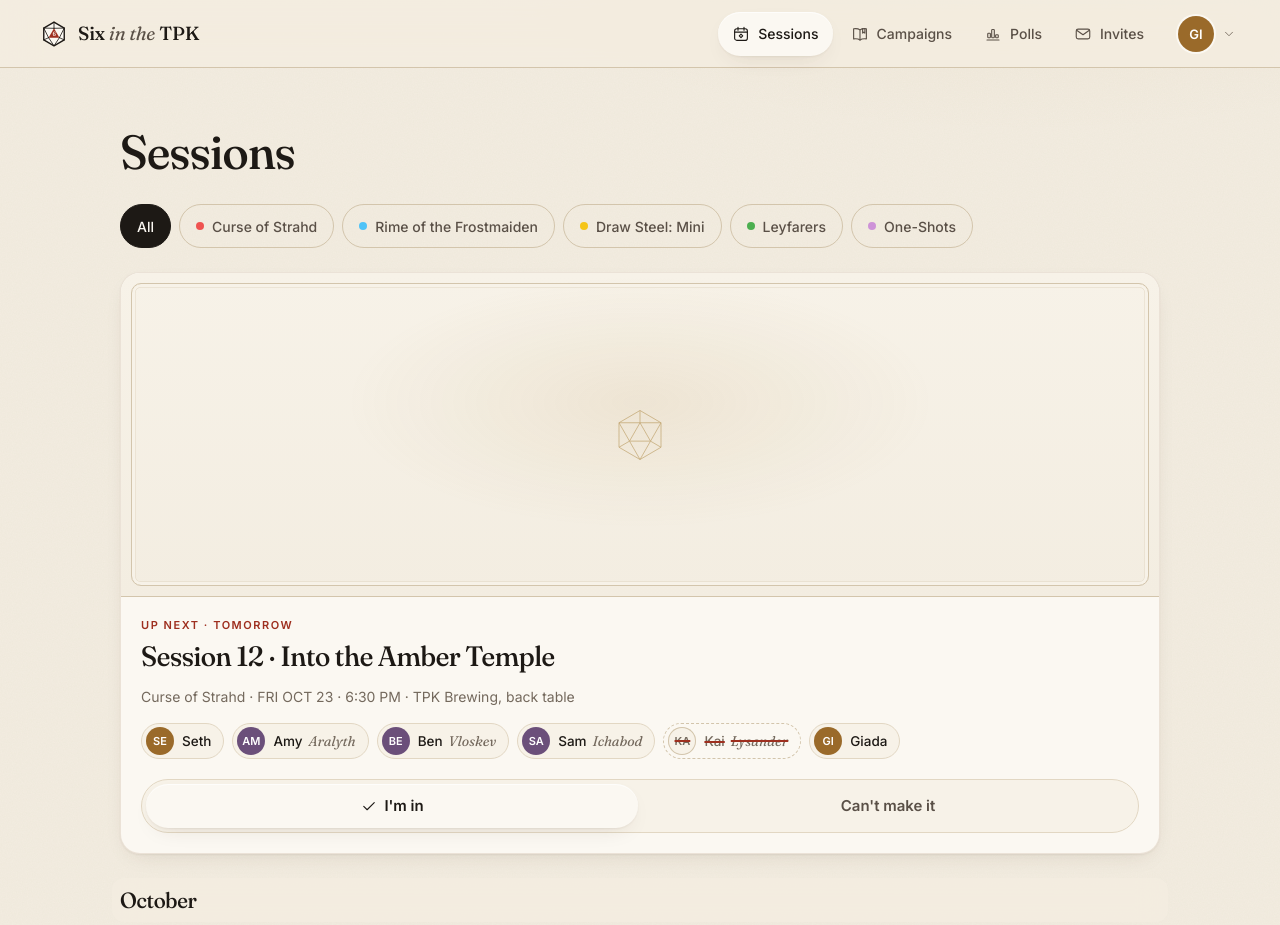
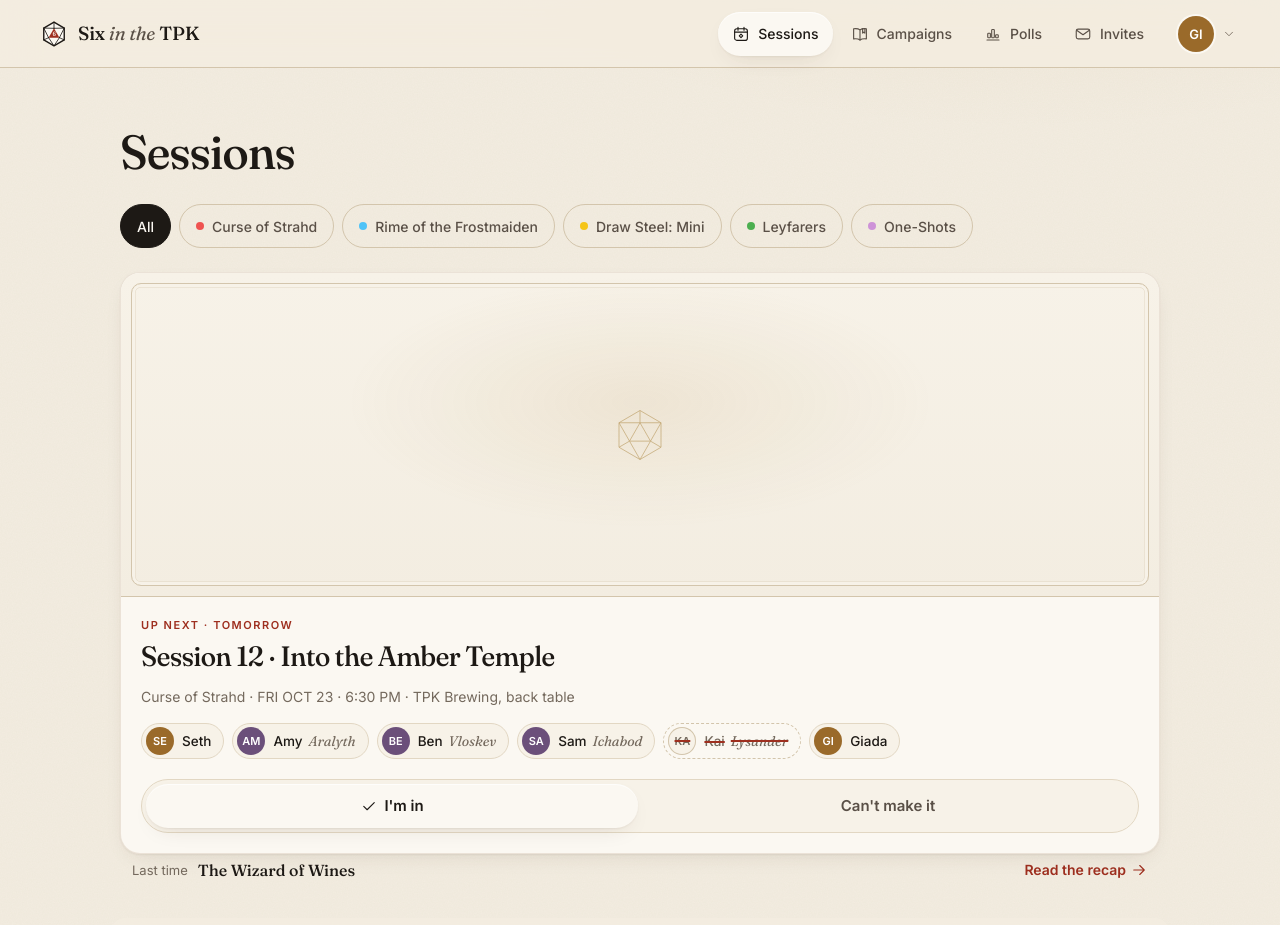
Before and after one commit to Dichotomyofcontrol/tpk-group-schedule, a Next.js app: page /sessions in a window 1280 px wide. Shown: the top 925 px of the page. Built offline with nearby package versions, Linux system fonts and the light colour scheme.

Commit message:
Sessions: 'Last time' recap link under Up next

```diff
--- a/app/globals.css
+++ b/app/globals.css
@@ -749,3 +749,9 @@ section > .mhd { position: sticky; top: calc(56px + var(--safe-t)); z-index: 5;
 @media (min-width: 900px) { section > .mhd { top: 68px; } }
 
 .status.lockd { display: inline-flex; align-items: center; gap: 4px; text-decoration: none; min-height: 32px; }
+
+/* Sessions: "Last time" link under the Up next hero */
+.lasttime { display: flex; align-items: center; gap: 10px; min-height: 48px; margin: -8px 4px 8px; padding: 0 8px; color: inherit; text-decoration: none; border-radius: 12px; }
+.lasttime b { font: 500 16px/22px var(--serif); flex: 1; min-width: 0; white-space: nowrap; overflow: hidden; text-overflow: ellipsis; }
+.lasttime .lnk { color: var(--ver); font: 600 14px/20px var(--ui); display: inline-flex; align-items: center; gap: 4px; white-space: nowrap; }
+.lasttime:hover { background: var(--paper2); }
--- a/components/sessions-view.tsx
+++ b/components/sessions-view.tsx
@@ -2,12 +2,13 @@
 
 import Link from "next/link";
 import { useEffect, useState } from "react";
-import { memberCampaigns } from "@/lib/model";
+import { memberCampaigns, pastSessions, sessionTitle } from "@/lib/model";
+import { hasRecap } from "@/lib/recap";
 import { useStore } from "@/lib/store";
 import { formatMonthLabel } from "@/lib/time";
 import type { Session } from "@/lib/types";
-import { NextHero, SessionRow } from "./schedule";
-import { Skeleton } from "./ui";
+import { NextHero, SessionRow, sessionHref } from "./schedule";
+import { Icon, Skeleton } from "./ui";
 import { HomeScreenHint } from "./home-hint";
 
 /** Sessions: the next one as the hero, then every later one grouped by month. Filter by campaign. */
@@ -63,6 +64,18 @@ export function SessionsView() {
         </div>
       )}
       {next && <NextHero session={next} showCampaign={all} />}
+      {next && (() => {
+        // Continuity: the most recent recap for the next night's campaign, if it's from the last 6 weeks.
+        const last = pastSessions(state, next.cid).find((s) => hasRecap(s));
+        if (!last || now - new Date(last.endsAt).getTime() > 42 * 86_400_000) return null;
+        return (
+          <Link className="lasttime" href={sessionHref(last)}>
+            <span className="note">Last time</span>
+            <b>{sessionTitle(state, last)}</b>
+            <span className="lnk">Read the recap <Icon name="arrow" className="ic sm" /></span>
+          </Link>
+        );
+      })()}
       {months.map(([label, list]) => (
         <section key={label} aria-label={label}>
           <h2 className="mhd">{label}</h2>
```
